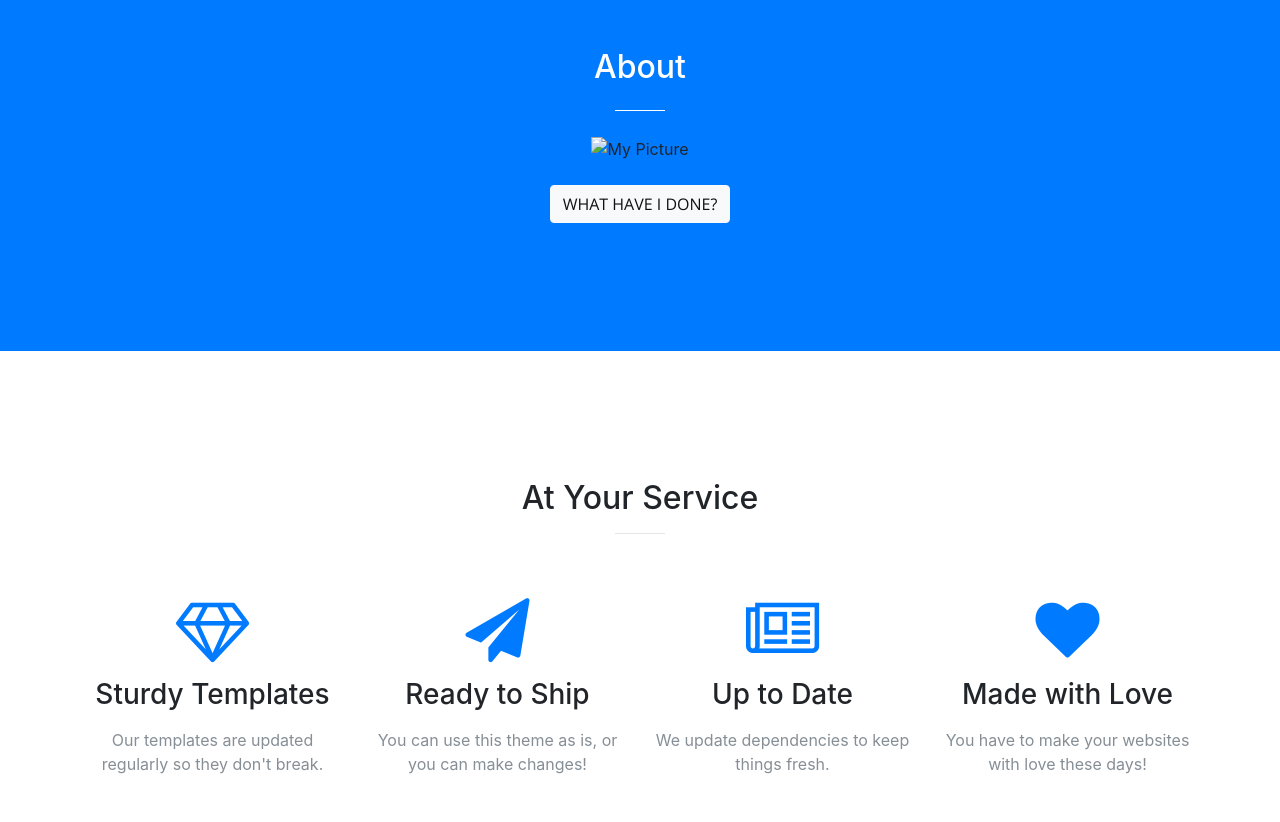
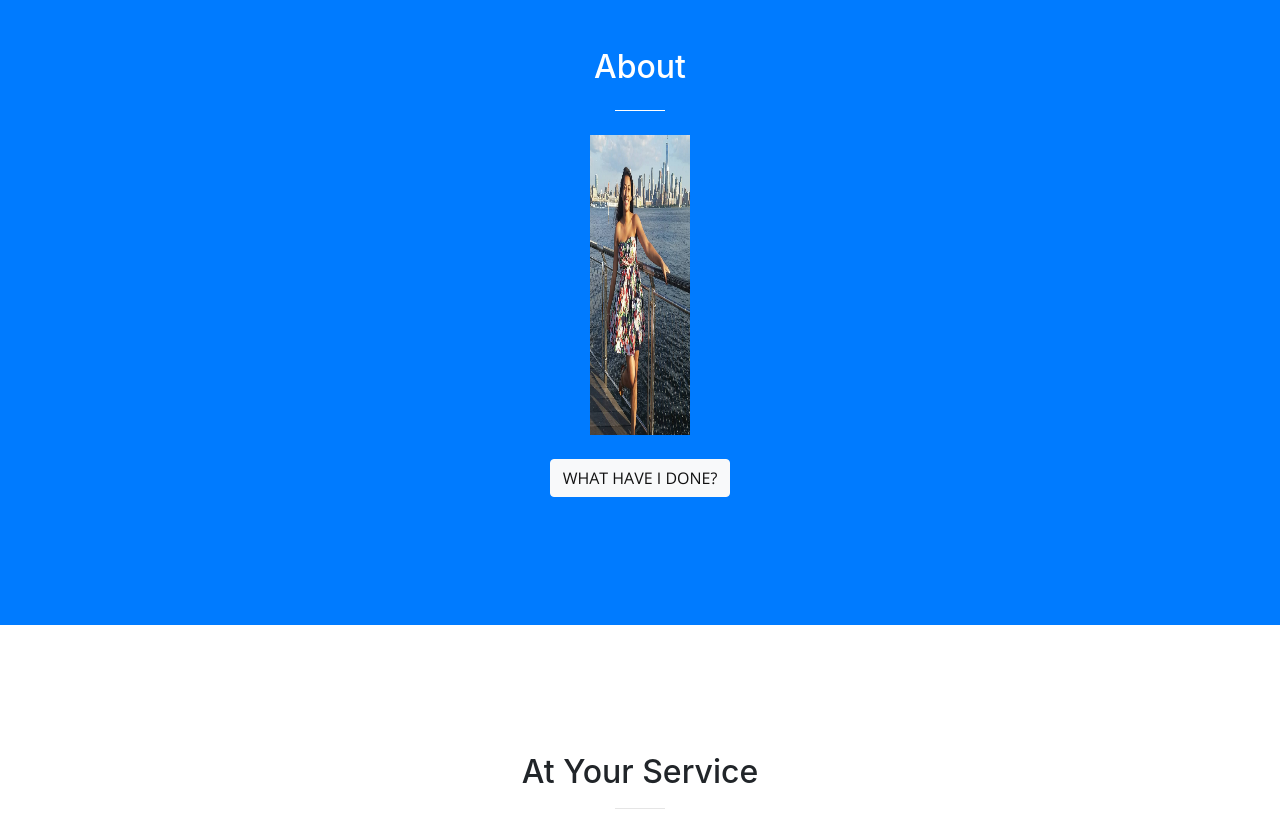
Before and after one commit to ShreyaSethi/shreyasethi.github.io, a website with bundled scripts: page index.html in a window 1280 px wide. Shown: the part 880-1702 px from the top of the page. Built offline with nearby package versions, Linux system fonts and the light colour scheme; files whose address does not match are found by name.

Commit message:
Update index.html

```diff
--- a/index.html
+++ b/index.html
@@ -77,7 +77,7 @@
             <div class="col-lg-8 mx-auto text-center">
             <h2 class="section-heading text-white">About</h2>
             <hr class="light my-4">
-            <img src= "ShreyaSethi.jpg" alt= "My Picture" width= "100" height= "300">
+            <img src= "ShreyaSethi.jpg.jpg" alt= "My Picture" width= "100" height= "300">
             <p class="text-faded mb-4"></p>
             <a class="btn btn-light btn-xl js-scroll-trigger" href="#endeavors">What have I done?</a>
           </div>
```
